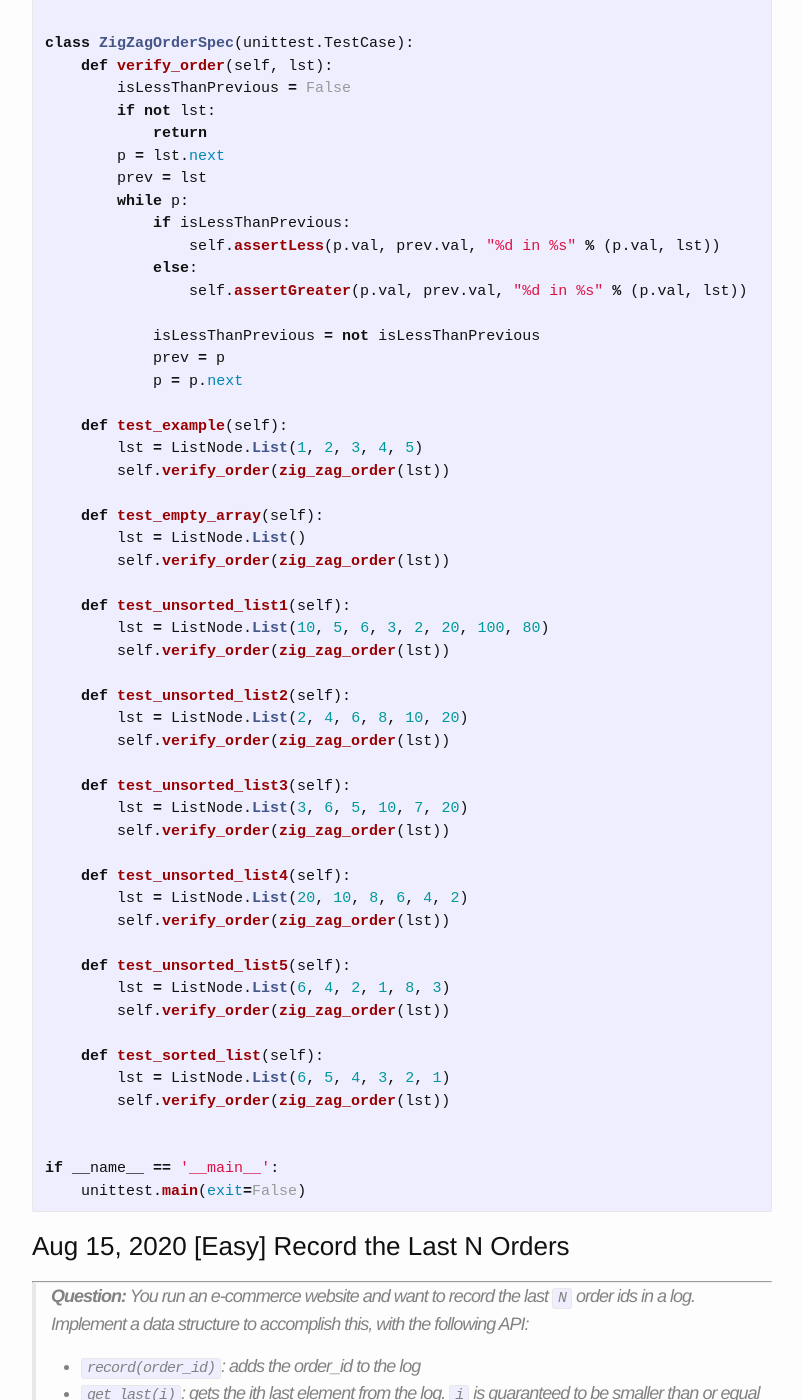
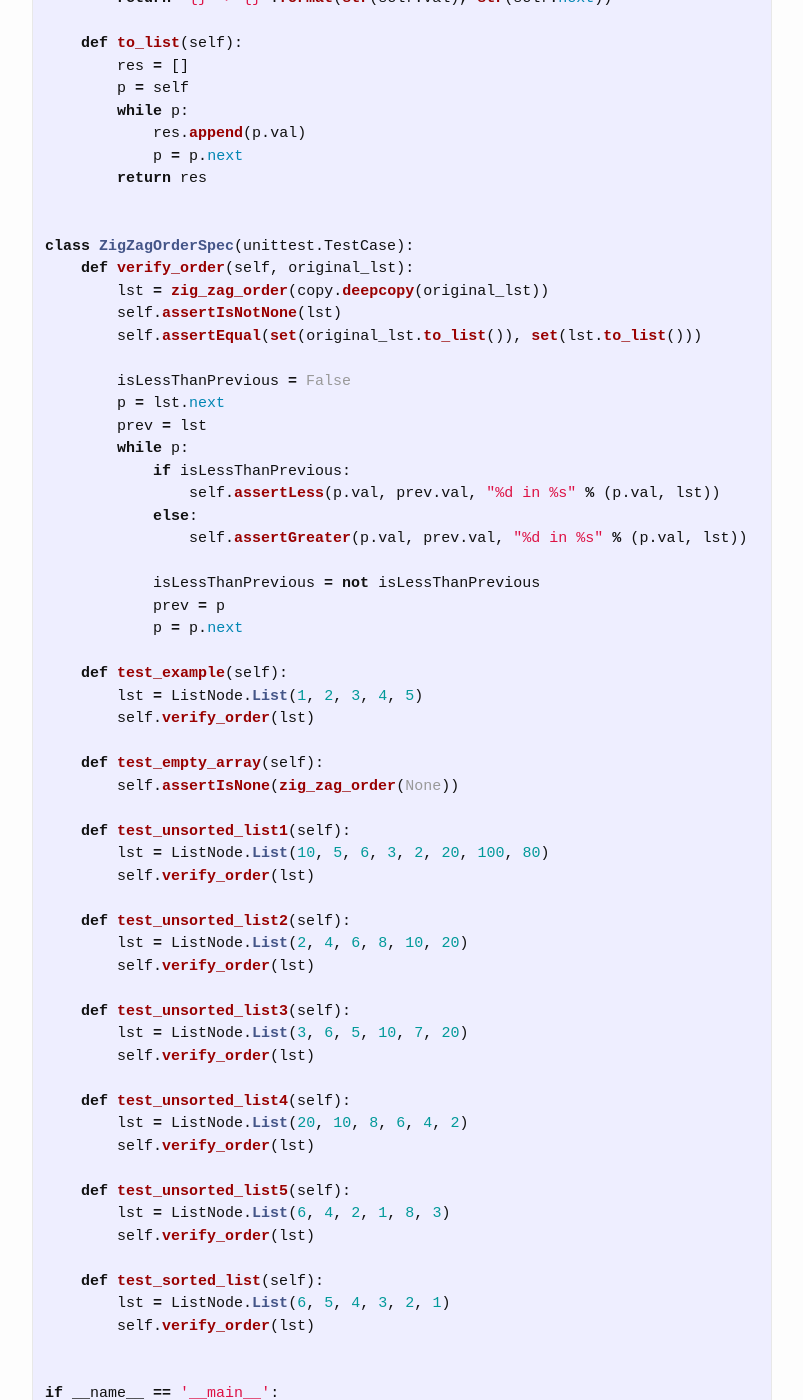
Before and after one commit to trsong/trsong.github.io, a Jekyll site: the page built from _posts/2020-08-01-DailyQuestionsAug.md, in a window 1280 px wide and 1400 px high, scrolled down 2190 px. Shown: the whole window, without its empty margins (238-1041 px from the left). Built offline with Jekyll 4.4.1, drawn with Linux system fonts in a browser that asks for light colours; some of the changed text lies outside the part shown.

Commit message:
Fix bug in previous checkin

````diff
--- a/_posts/2020-08-01-DailyQuestionsAug.md
+++ b/_posts/2020-08-01-DailyQuestionsAug.md
@@ -32,6 +32,7 @@ categories: Python/Java
 **Solution:** [https://repl.it/@trsong/Zig-Zag-Order-of-Distinct-LinkedList](https://repl.it/@trsong/Zig-Zag-Order-of-Distinct-LinkedList)
 ```py
 import unittest
+import copy
 
 def zig_zag_order(lst):
     should_increase = True
@@ -74,12 +75,22 @@ class ListNode(object):
     def __repr__(self):
         return "{} -> {}".format(str(self.val), str(self.next))
 
+    def to_list(self):
+        res = []
+        p = self
+        while p:
+            res.append(p.val)
+            p = p.next
+        return res
+
 
 class ZigZagOrderSpec(unittest.TestCase):
-    def verify_order(self, lst):
+    def verify_order(self, original_lst):
+        lst = zig_zag_order(copy.deepcopy(original_lst))
+        self.assertIsNotNone(lst)
+        self.assertEqual(set(original_lst.to_list()), set(lst.to_list()))
+
         isLessThanPrevious = False
-        if not lst:
-            return
         p = lst.next
         prev = lst
         while p:
@@ -94,40 +105,40 @@ class ZigZagOrderSpec(unittest.TestCase):
 
     def test_example(self):
         lst = ListNode.List(1, 2, 3, 4, 5)
-        self.verify_order(zig_zag_order(lst))
+        self.verify_order(lst)
 
     def test_empty_array(self):
-        lst = ListNode.List()
-        self.verify_order(zig_zag_order(lst))
+        self.assertIsNone(zig_zag_order(None))
 
     def test_unsorted_list1(self):
         lst = ListNode.List(10, 5, 6, 3, 2, 20, 100, 80)
-        self.verify_order(zig_zag_order(lst))
+        self.verify_order(lst)
 
     def test_unsorted_list2(self):
         lst = ListNode.List(2, 4, 6, 8, 10, 20)
-        self.verify_order(zig_zag_order(lst))
+        self.verify_order(lst)
 
     def test_unsorted_list3(self):
         lst = ListNode.List(3, 6, 5, 10, 7, 20)
-        self.verify_order(zig_zag_order(lst))
+        self.verify_order(lst)
 
     def test_unsorted_list4(self):
         lst = ListNode.List(20, 10, 8, 6, 4, 2)
-        self.verify_order(zig_zag_order(lst))
+        self.verify_order(lst)
 
     def test_unsorted_list5(self):
         lst = ListNode.List(6, 4, 2, 1, 8, 3)
-        self.verify_order(zig_zag_order(lst))
+        self.verify_order(lst)
 
     def test_sorted_list(self):
         lst = ListNode.List(6, 5, 4, 3, 2, 1)
-        self.verify_order(zig_zag_order(lst))
+        self.verify_order(lst)
 
 
 if __name__ == '__main__':
     unittest.main(exit=False)
 ```
+
 
 ### Aug 15, 2020 \[Easy\] Record the Last N Orders
 ---
````
